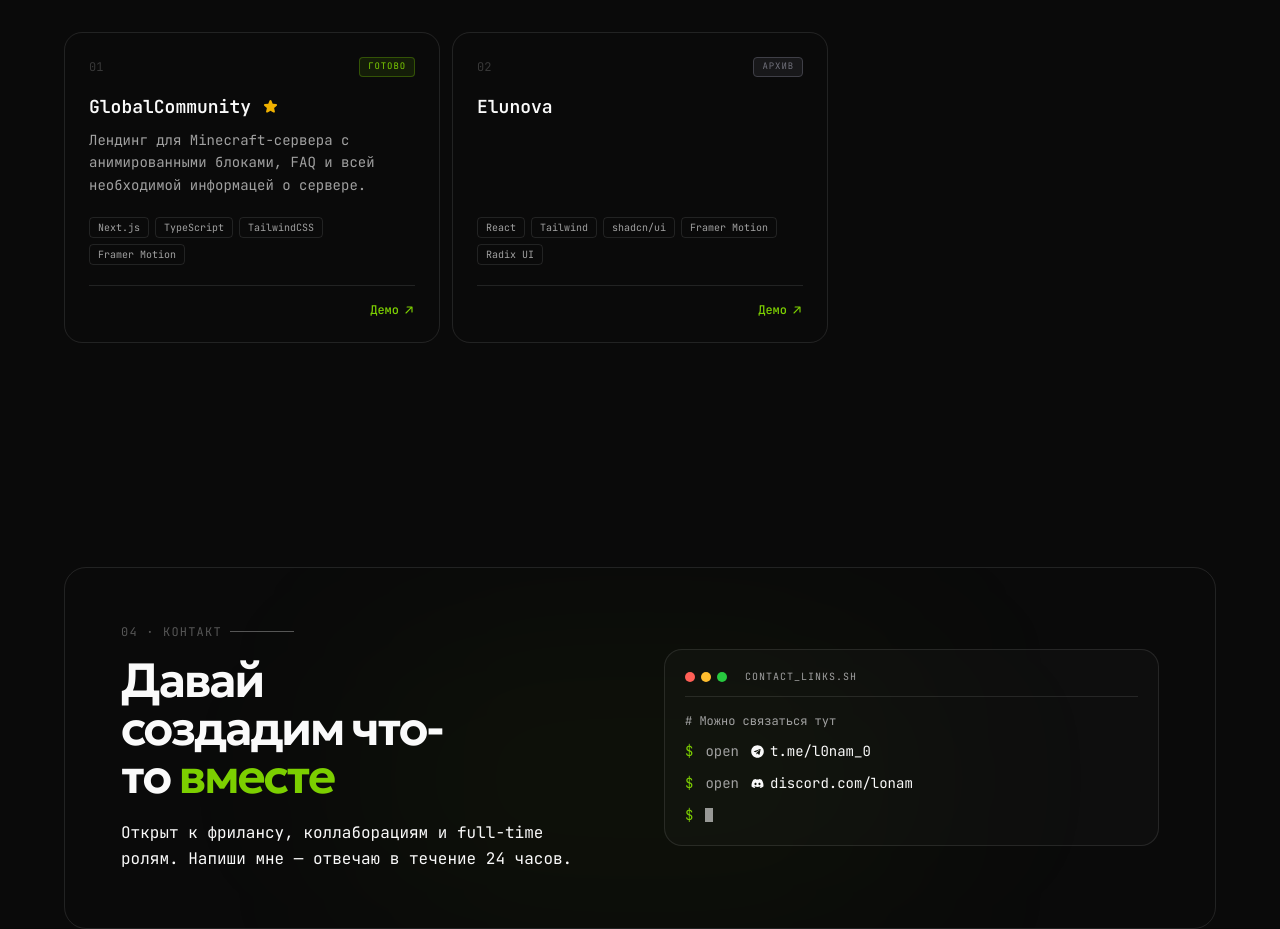
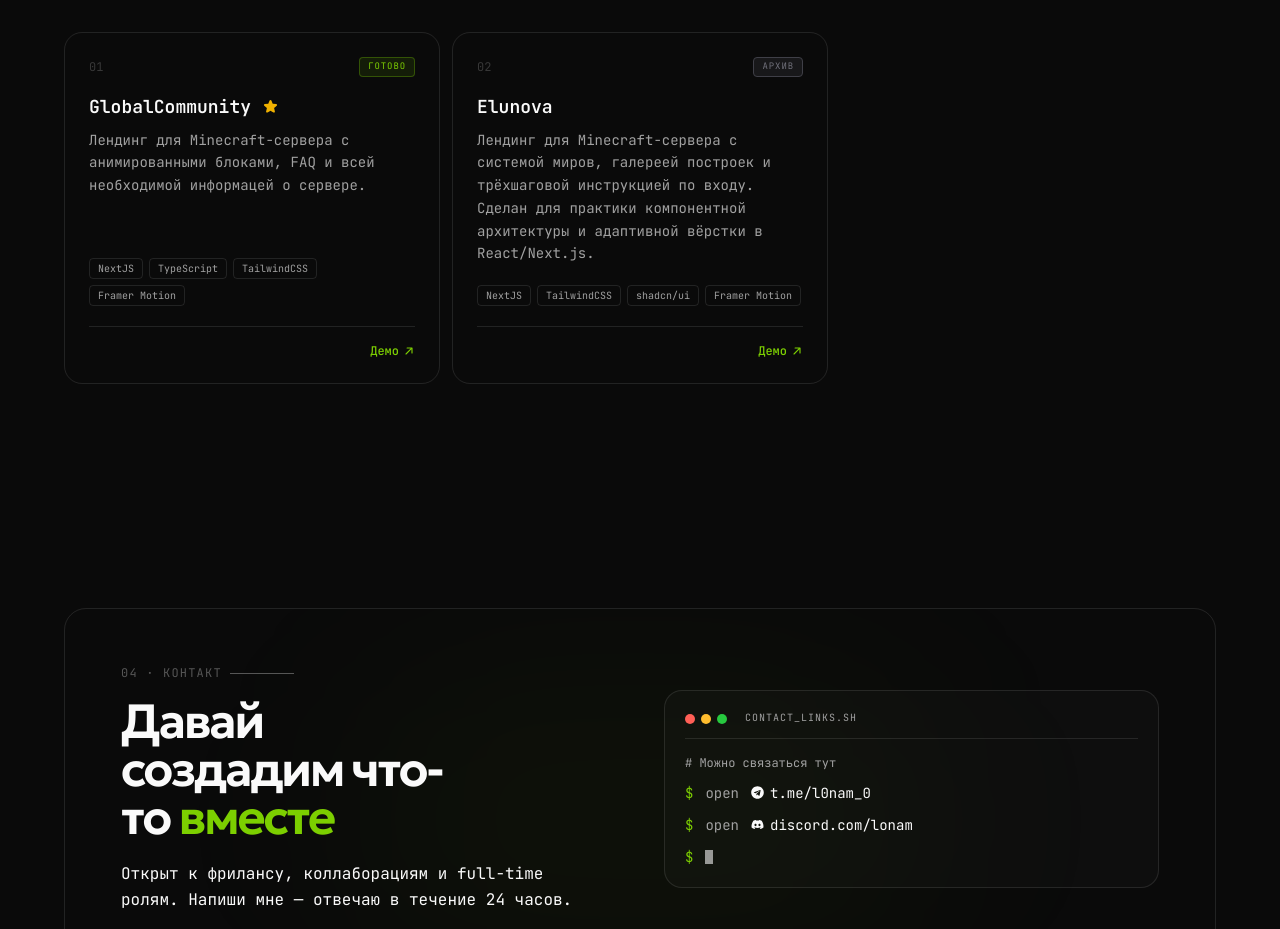
Before and after one commit to l0nam/lonam-dev, a Next.js app: page / in a window 1280 px wide. Shown: the part 2800-3729 px from the top of the page. Built offline with nearby package versions, Linux system fonts and the light colour scheme.

Commit message:
Add desc for Elunova

```diff
--- a/components/Projects.tsx
+++ b/components/Projects.tsx
@@ -25,7 +25,7 @@ const PROJECTS: Project[] = [
     title: "GlobalCommunity",
     description:
       "Лендинг для Minecraft-сервера с анимированными блоками, FAQ и всей необходимой информацей о сервере.",
-    tags: ["Next.js", "TypeScript", "TailwindCSS", "Framer Motion"],
+    tags: ["NextJS", "TypeScript", "TailwindCSS", "Framer Motion"],
     live: "https://globalcommunity.ru",
     featured: true,
     status: "done",
@@ -34,9 +34,9 @@ const PROJECTS: Project[] = [
     number: "02",
     title: "Elunova",
     description:
-      "",
-    tags: ["React", "Tailwind", "shadcn/ui", "Framer Motion", "Radix UI"],
-    live: "https://example.com",
+      "Лендинг для Minecraft-сервера с системой миров, галереей построек и трёхшаговой инструкцией по входу. Сделан для практики компонентной архитектуры и адаптивной вёрстки в React/Next.js.",
+    tags: ["NextJS", "TailwindCSS", "shadcn/ui", "Framer Motion"],
+    live: "https://elunova-mcserver.vercel.app/",
     status: "archive",
   },
 ];
```
